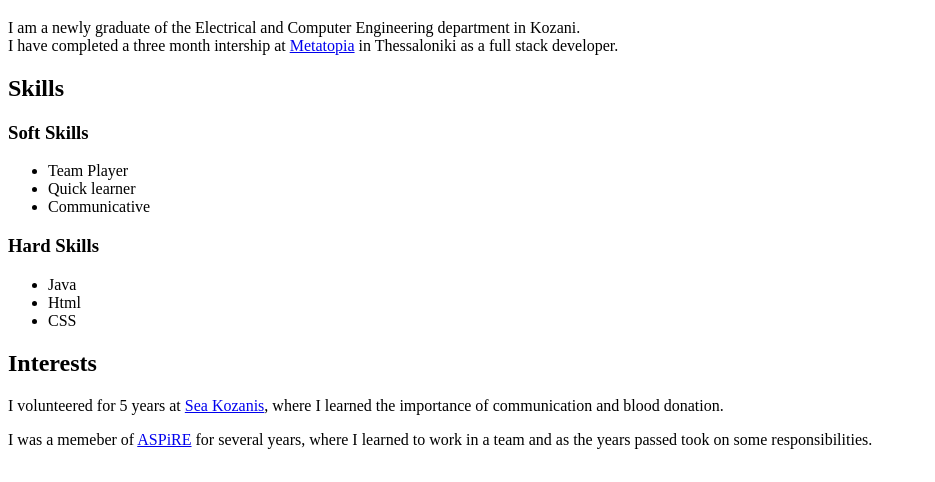
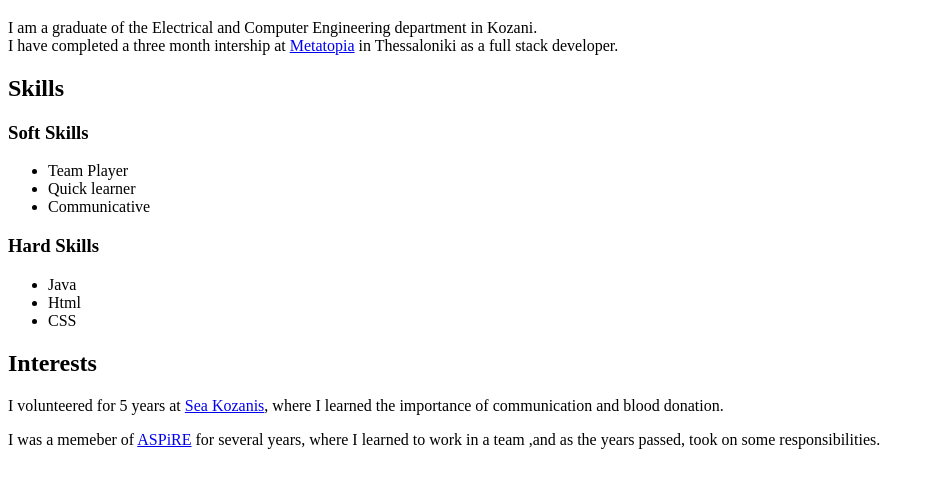
Before and after one commit to JoannaGabriilidou/frontend-techpro, a plain HTML site: page doc.html in a window 1280 px wide. Shown: the part 388-870 px from the top of the page, without its empty margins (0-935 px from the left). Drawn offline with Linux system fonts and the light colour scheme.

Commit message:
minor changes

```diff
--- a/doc.html
+++ b/doc.html
@@ -23,7 +23,7 @@
             <section id="About">
                 <h2>About</h2>
                 <img src="avatar.png" width="150" alt="profile picture"><br><br>
-                <div>I am a newly graduate of the Electrical and Computer Engineering department in Kozani.</div>
+                <div>I am a  graduate of the Electrical and Computer Engineering department in Kozani.</div>
                 <span>I have completed a three month intership at <a href="https://metatopia.gr/" target="_blank">Metatopia</a> in Thessaloniki as a full stack developer.</span>
             </section>
             <section id="Skills">
@@ -44,7 +44,7 @@
             <section id="interests">
                 <h2>Interests</h2>
                 <p>I volunteered for 5 years at <a href="https://seakozanis.gr/" target="blank">Sea Kozanis</a>, where I learned the importance of communication and blood donation.</p>
-                <div>I was a memeber of <a href="https://aspire.uowm.gr/" target="blank">ASPiRE</a> for several years, where I learned to work in a team and as the years passed took on some responsibilities.</div>
+                <div>I was a memeber of <a href="https://aspire.uowm.gr/" target="blank">ASPiRE</a> for several years, where I learned to work in a team ,and as the years passed, took on some responsibilities.</div>
                 <br><br>
 
             </section>
```
